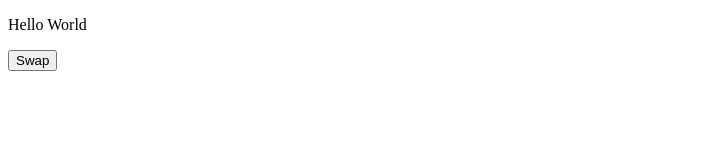
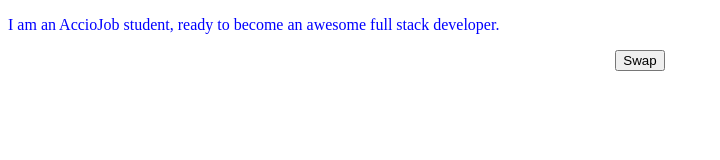
Before and after one commit to acciojob/dark-theme-Rudranil8, a website: page main.html in a window 1280 px wide. Shown: the whole page, without its empty margins (0-720 px from the left). Drawn offline with Linux system fonts and the light colour scheme.

Commit message:
created a submission

```diff
--- a/main.html
+++ b/main.html
@@ -8,11 +8,10 @@
   </head>
   <body>
     <main>
-      <!-- html markup here -->
-      <p id="ptag">
-        Hello World
-      </p>
-      <button>Swap</button>
+		<p id="ptag">I am an AccioJob student, ready to become an awesome full stack developer.</p>
+      <div id="app" class="day">
+		  <button id="swap" class="button_day">Swap</button>
+	  </div>
     </main>
     <script src="./script.js"></script>
   </body>
--- a/script.js
+++ b/script.js
@@ -1 +1,2 @@
-//your code here
+let x=document.querySelector("#ptag");
+x.style.color="blue";
--- a/styles.css
+++ b/styles.css
@@ -1,5 +1,6 @@
 #app{
   height:90vh;
+	text-align:center;
 }
 .night{
   background-color: black;
```
